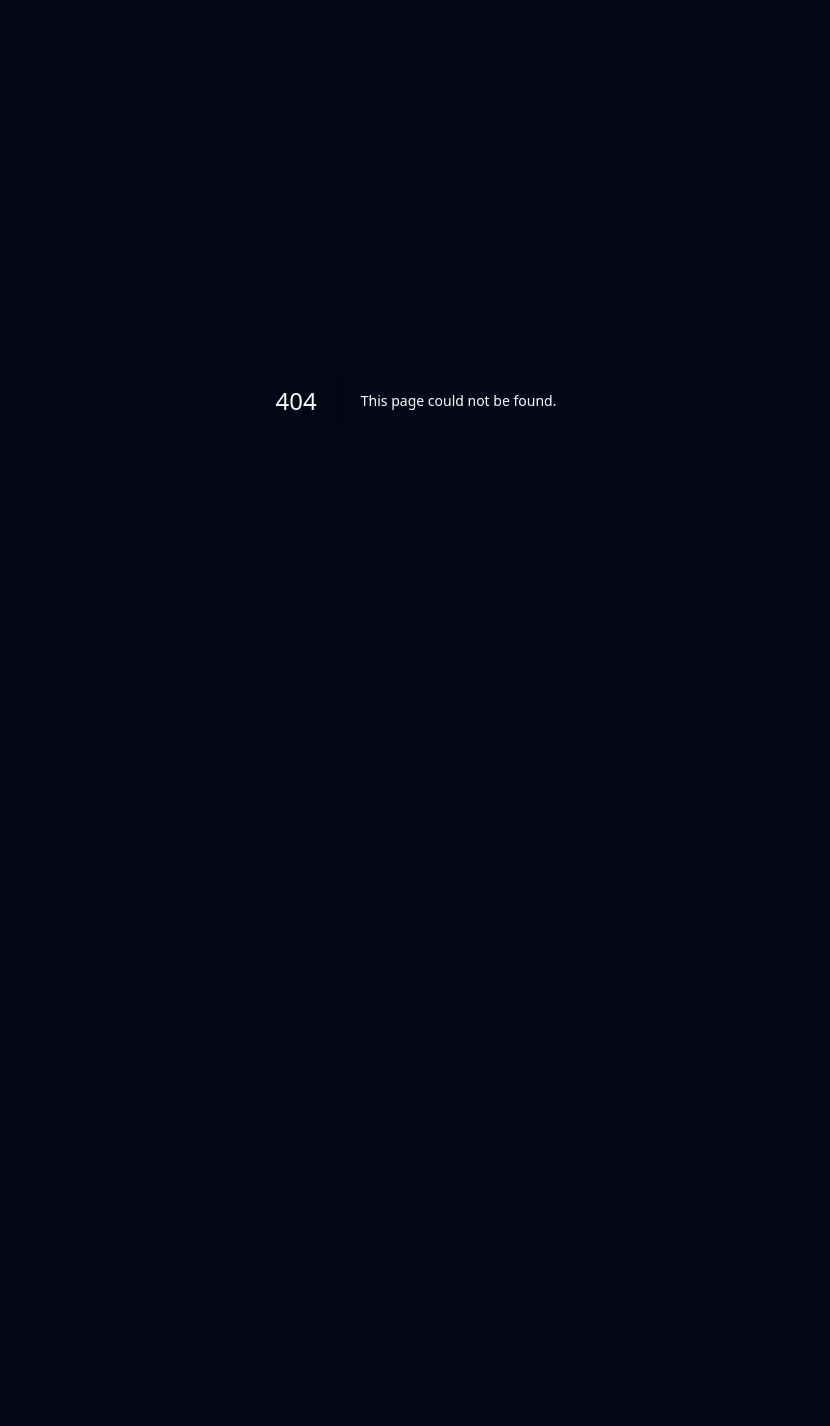
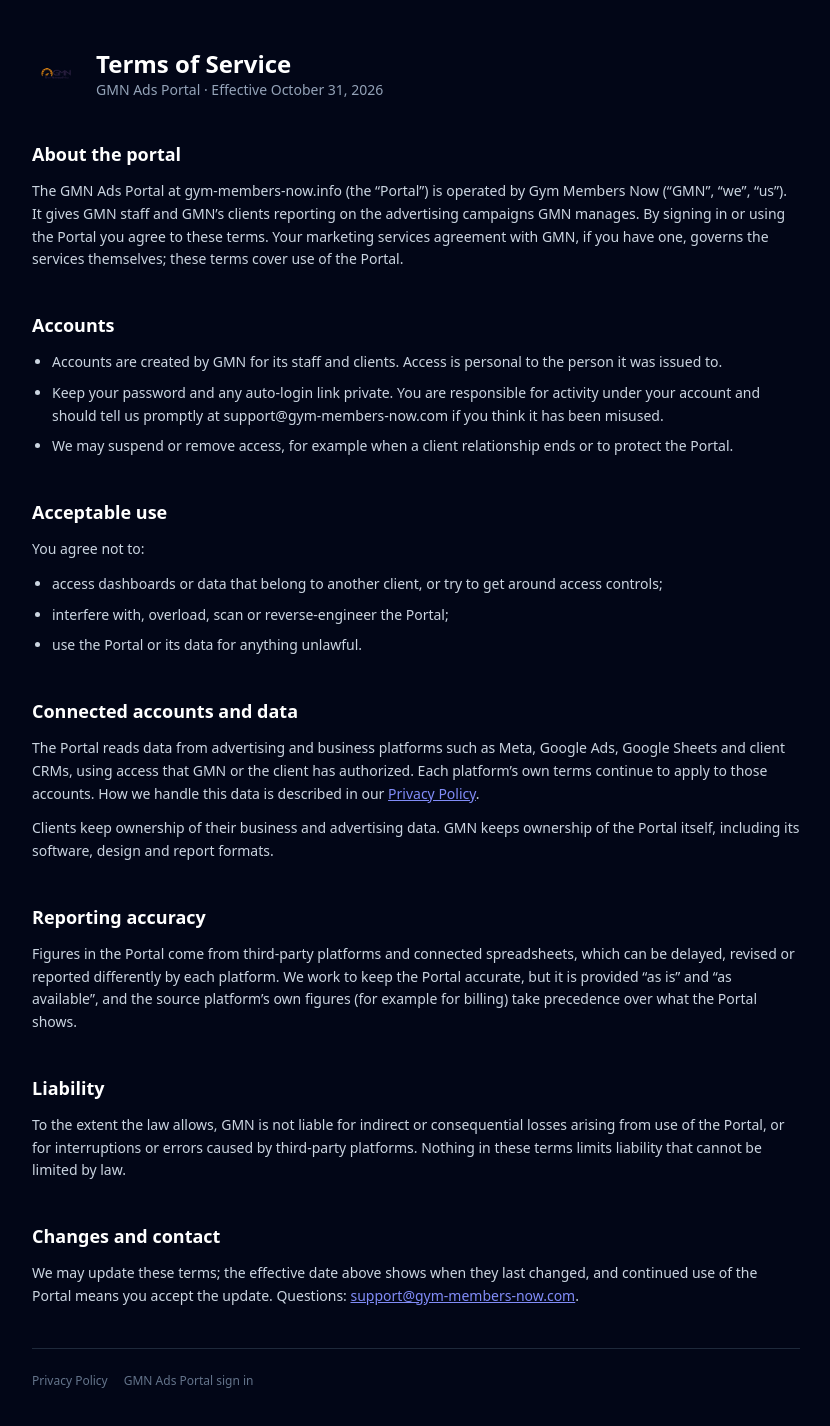
Before and after one commit to emberflix-code/Metrics-dashboard, a Next.js app in the folder portal/: page /terms in a window 1280 px wide. Before the commit this address had no page. Shown: the top 1426 px of the page, without its empty margins (224-1054 px from the left). Before the commit the page ends 800 px from the top, so only its background shows below. Built offline with nearby package versions, Linux system fonts and the light colour scheme.

Commit message:
feat: public /terms page, privacy-terms footer links, Google Search Console verification file

```diff
--- /dev/null
+++ b/portal/public/googleed4d254ab794adb8.html
@@ -0,0 +1 @@
+google-site-verification: googleed4d254ab794adb8.html
--- a/portal/src/app/privacy/page.tsx
+++ b/portal/src/app/privacy/page.tsx
@@ -144,7 +144,10 @@
           </p>
         </Section>
 
-        <footer className="border-t border-slate-800 pt-6 text-xs text-slate-500">
+        <footer className="flex gap-4 border-t border-slate-800 pt-6 text-xs text-slate-500">
+          <Link href="/terms" className="hover:text-slate-300">
+            Terms of Service
+          </Link>
           <Link href="/login" className="hover:text-slate-300">
             GMN Ads Portal sign in
           </Link>
--- /dev/null
+++ b/portal/src/app/terms/page.tsx
@@ -0,0 +1,122 @@
+import type { Metadata } from 'next';
+import Image from 'next/image';
+import Link from 'next/link';
+
+// Public page (not in the middleware matcher) — linked from the Google OAuth consent screen branding.
+export const metadata: Metadata = {
+  title: 'Terms of Service — GMN Ads Portal',
+  description: 'Terms for using the GMN Ads Portal operated by Gym Members Now.',
+};
+
+const CONTACT_EMAIL = 'support@gym-members-now.com';
+const EFFECTIVE_DATE = 'October 31, 2026';
+
+function Section({ title, children }: { title: string; children: React.ReactNode }) {
+  return (
+    <section className="space-y-3">
+      <h2 className="text-lg font-semibold text-white">{title}</h2>
+      <div className="space-y-3 text-sm leading-relaxed text-slate-300">{children}</div>
+    </section>
+  );
+}
+
+export default function TermsOfServicePage() {
+  return (
+    <div className="min-h-screen bg-slate-950 px-4 py-12">
+      <div className="mx-auto max-w-3xl space-y-10">
+        <header className="flex items-center gap-4">
+          <div className="relative h-12 w-12 shrink-0">
+            <Image src="/gmn.png" alt="GMN Logo" fill className="object-contain" priority />
+          </div>
+          <div>
+            <h1 className="text-2xl font-bold text-white">Terms of Service</h1>
+            <p className="text-sm text-slate-400">GMN Ads Portal · Effective {EFFECTIVE_DATE}</p>
+          </div>
+        </header>
+
+        <Section title="About the portal">
+          <p>
+            The GMN Ads Portal at gym-members-now.info (the &ldquo;Portal&rdquo;) is operated by Gym Members Now
+            (&ldquo;GMN&rdquo;, &ldquo;we&rdquo;, &ldquo;us&rdquo;). It gives GMN staff and GMN&rsquo;s clients
+            reporting on the advertising campaigns GMN manages. By signing in or using the Portal you agree to these
+            terms. Your marketing services agreement with GMN, if you have one, governs the services themselves; these
+            terms cover use of the Portal.
+          </p>
+        </Section>
+
+        <Section title="Accounts">
+          <ul className="list-disc space-y-2 pl-5">
+            <li>Accounts are created by GMN for its staff and clients. Access is personal to the person it was issued to.</li>
+            <li>
+              Keep your password and any auto-login link private. You are responsible for activity under your account
+              and should tell us promptly at {CONTACT_EMAIL} if you think it has been misused.
+            </li>
+            <li>We may suspend or remove access, for example when a client relationship ends or to protect the Portal.</li>
+          </ul>
+        </Section>
+
+        <Section title="Acceptable use">
+          <p>You agree not to:</p>
+          <ul className="list-disc space-y-2 pl-5">
+            <li>access dashboards or data that belong to another client, or try to get around access controls;</li>
+            <li>interfere with, overload, scan or reverse-engineer the Portal;</li>
+            <li>use the Portal or its data for anything unlawful.</li>
+          </ul>
+        </Section>
+
+        <Section title="Connected accounts and data">
+          <p>
+            The Portal reads data from advertising and business platforms such as Meta, Google Ads, Google Sheets and
+            client CRMs, using access that GMN or the client has authorized. Each platform&rsquo;s own terms continue to
+            apply to those accounts. How we handle this data is described in our{' '}
+            <Link href="/privacy" className="text-indigo-400 underline hover:text-indigo-300">
+              Privacy Policy
+            </Link>
+            .
+          </p>
+          <p>
+            Clients keep ownership of their business and advertising data. GMN keeps ownership of the Portal itself,
+            including its software, design and report formats.
+          </p>
+        </Section>
+
+        <Section title="Reporting accuracy">
+          <p>
+            Figures in the Portal come from third-party platforms and connected spreadsheets, which can be delayed,
+            revised or reported differently by each platform. We work to keep the Portal accurate, but it is provided
+            &ldquo;as is&rdquo; and &ldquo;as available&rdquo;, and the source platform&rsquo;s own figures (for
+            example for billing) take precedence over what the Portal shows.
+          </p>
+        </Section>
+
+        <Section title="Liability">
+          <p>
+            To the extent the law allows, GMN is not liable for indirect or consequential losses arising from use of
+            the Portal, or for interruptions or errors caused by third-party platforms. Nothing in these terms limits
+            liability that cannot be limited by law.
+          </p>
+        </Section>
+
+        <Section title="Changes and contact">
+          <p>
+            We may update these terms; the effective date above shows when they last changed, and continued use of the
+            Portal means you accept the update. Questions:{' '}
+            <a href={`mailto:${CONTACT_EMAIL}`} className="text-indigo-400 underline hover:text-indigo-300">
+              {CONTACT_EMAIL}
+            </a>
+            .
+          </p>
+        </Section>
+
+        <footer className="flex gap-4 border-t border-slate-800 pt-6 text-xs text-slate-500">
+          <Link href="/privacy" className="hover:text-slate-300">
+            Privacy Policy
+          </Link>
+          <Link href="/login" className="hover:text-slate-300">
+            GMN Ads Portal sign in
+          </Link>
+        </footer>
+      </div>
+    </div>
+  );
+}
```
